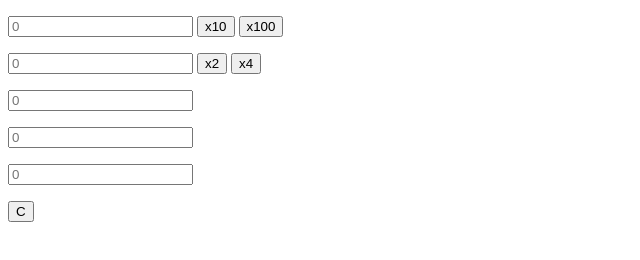
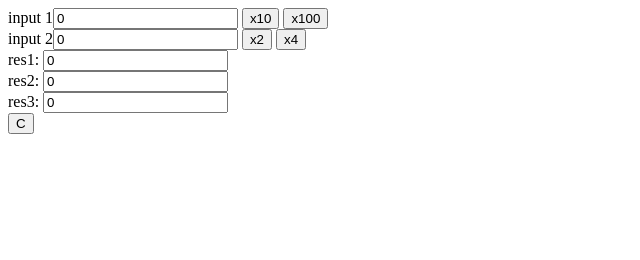
Before and after one commit to evangera/calc.vue, a plain HTML site: page index.html in a window 1280 px wide. Shown: the whole page, without its empty margins (0-640 px from the left). Drawn offline with nearby package versions, Linux system fonts and the light colour scheme.

Commit message:
Update index.html

```diff
--- a/index.html
+++ b/index.html
@@ -1,25 +1,48 @@
-<!DOCTYPE html>
-<html lang="en">
 <head>
-  <meta charset="UTF-8">
   <script src="https://cdn.jsdelivr.net/npm/vue/dist/vue.js"></script>
   <title>Calculator</title>
 </head>
 <body>
   <div id="app">
-    <div class="grid">
-      <p><input @keyup.enter="calc()" type="text" v-model="n1" @input="calc" placeholder="0">
-      <button @click="multiply10()">x10</button>
-      <button @click="multiply100()">x100</button></p>
-      <p><input @keyup.enter="calc()" type="text" v-model="n2" @input="calc" placeholder="0">
-      <button @click="multiply2()">x2</button>
-      <button @click="multiply4()">x4</button></p>
-      <p><input @keyup.enter="calc()" type="text" v-model="result" @input="reset" placeholder="0">
-      <p><input @keyup.enter="calc()" type="text" v-model="result2" @input="reset" placeholder="0">
-      <p><input @keyup.enter="calc()" type="text" v-model="result3" @input="reset" placeholder="0"></p>
-      <button @click="reset()">C</button>
+    <div>
+      input 1<input v-model="n1">
+      <button v-on:click="n1 *= 10"> x10 </button>
+      <button v-on:click="n1 *= 100">x100</button>
+      <br>
+
+      input 2<input v-model="n2">
+      <button v-on:click="n2 *= 2"> x2 </button>
+      <button v-on:click="n2 *= 4"> x4 </button>
+      <br>
+
+      res1: <input v-bind:value="calc(1.00)" v-on:input="reset"> <br>
+      res2: <input v-bind:value="calc(1.13)" v-on:input="reset"> <br>
+      res3: <input v-bind:value="calc(1.17)" v-on:input="reset"> <br>
+      <button v-on:click="reset">C</button>
+
     </div>
   </div>
 </body>
-<script src="script.js"></script>
+
+<script>
+  var vue = new Vue({
+  el: '#app',
+  data: {
+    n1: 0,
+    n2: 0,
+    result1: 0,
+    result2: 0,
+    result3: 0
+  },
+  methods: {
+    reset: function() {
+      this.n1 = 0;
+      this.n2 = 0;
+    },
+    calc: function(tax) {
+      return (Number(this.n1) + Number(this.n2)) * Number(tax);
+    }
+  }
+})
+</script>
 </html>
```
